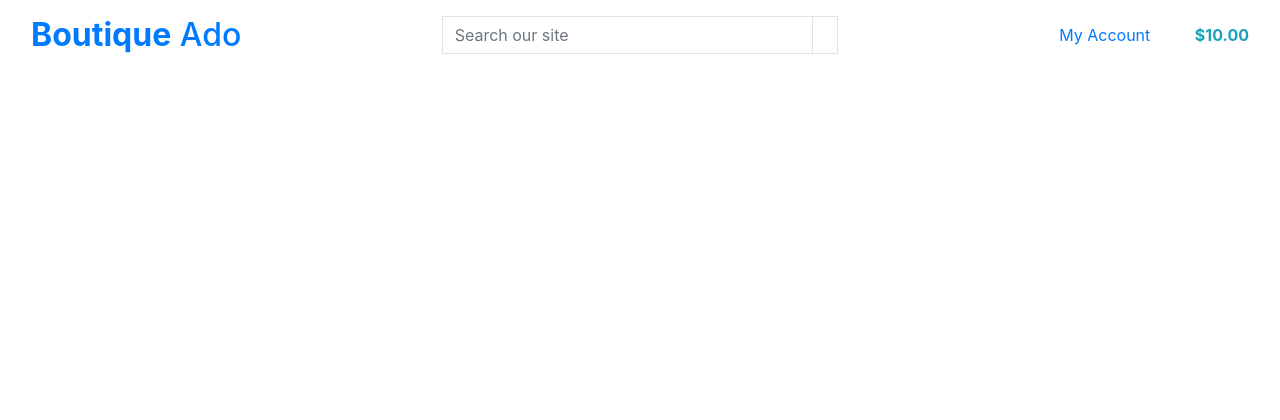
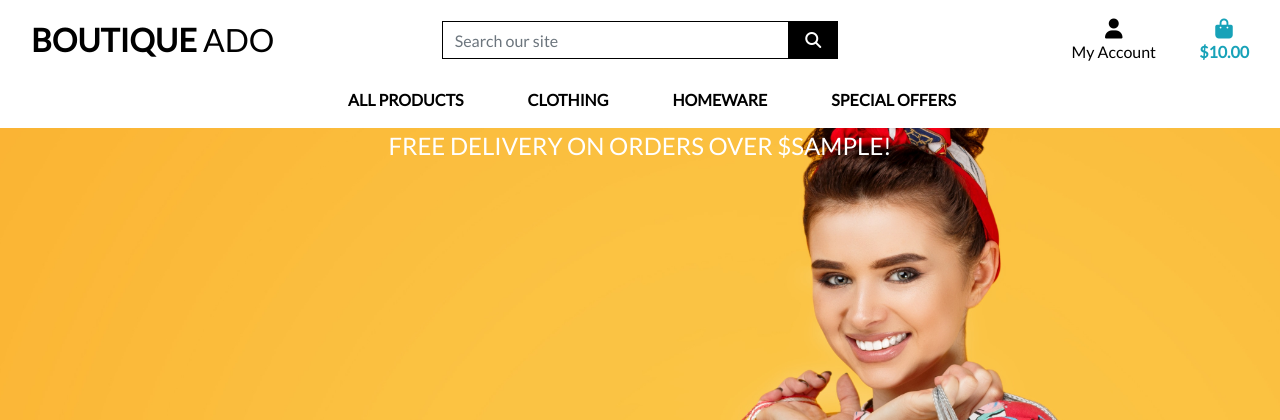
Before and after one commit to AlexeyKopchinskiy/boutique_ado_v1, a Django app: template templates/base.html in a window 1280 px wide. Shown: the top 420 px of the page. Run offline with Django 3.2, Linux system fonts and the light colour scheme; the template is opened without the code that fills it: most values are stand-ins (such as "Sample title", 1, 10 or a date in 2020); some libraries are stand-ins or nearby versions.

Commit message:
Complete homepage header and css

```diff
--- a/boutique_ado/urls.py
+++ b/boutique_ado/urls.py
@@ -16,9 +16,11 @@ Including another URLconf
 
 from django.contrib import admin
 from django.urls import path, include
+from django.conf import settings
+from django.conf.urls.static import static
 
 urlpatterns = [
     path("admin/", admin.site.urls),
-    path("accounts/", include("allauth.urls")),  # Include allauth URLs
-    path("", include("home.urls")),  # Home app URLs
-]
+    path("accounts/", include("allauth.urls")),
+    path("", include("home.urls")),
+] + static(settings.MEDIA_URL, document_root=settings.MEDIA_ROOT)
--- a/templates/base.html
+++ b/templates/base.html
@@ -17,12 +17,16 @@
   {% block corecss %}
   <link rel="stylesheet" href="https://stackpath.bootstrapcdn.com/bootstrap/4.4.1/css/bootstrap.min.css"
     integrity="sha384-Vkoo8x4CGsO3+Hhxv8T/Q5PaXtkKtu6ug5TOeNV6gBiFeWPGFN9MuhOf23Q9Ifjh" crossorigin="anonymous">
+  <link rel="stylesheet" href="https://fonts.googleapis.com/css?family=Lato&display=swap">
+  <link rel="stylesheet" href="{% static 'css/base.css' %}">
   {% endblock %}
 
   {% block extra_css %}
   {% endblock %}
 
   {% block corejs %}
+  <!-- Add your kit code -->
+  <script src="https://kit.fontawesome.com/83f5109055.js" crossorigin="anonymous"></script>
   <script src="https://cdn.jsdelivr.net/npm/jquery@3.5.1/dist/jquery.min.js"
     integrity="sha256-9/aliU8dGd2tb6OSsuzixeV4y/faTqgFtohetphbbj0=" crossorigin="anonymous"></script>
   <script src="https://cdn.jsdelivr.net/npm/popper.js@1.16.0/dist/umd/popper.min.js"
@@ -91,15 +95,30 @@
                 <div><i class="fas fa-shopping-bag fa-lg"></i></div>
                 <p class="my-0">
                   {% if grand_total %}
-                    ${{ grand_total|floatformat:2 }}
+                  ${{ grand_total|floatformat:2 }}
                   {% else %}
-                    $0.00
+                  $0.00
                   {% endif %}
                 </p>
               </div>
             </a>
           </li>
         </ul>
+      </div>
+    </div>
+    <div class="row bg-white">
+      <nav class="navbar navbar-expand-lg navbar-light w-100">
+        <button class="navbar-toggler" type="button" data-toggle="collapse" data-target="#main-nav"
+          aria-controls="main-nav" aria-expanded="false" aria-label="Toggle navigation">
+          <span class="navbar-toggler-icon"></span>
+        </button>
+        {% include 'includes/mobile-top-header.html' %}
+        {% include 'includes/main-nav.html' %}
+      </nav>
+    </div>
+    <div id="delivery-banner" class="row text-center">
+      <div class="col bg-black text-white">
+        <h4 class="logo-font my-1">Free delivery on orders over ${{ free_shipping_threshold }}!</h4>
       </div>
     </div>
   </header>
--- /dev/null
+++ b/templates/includes/main-nav.html
@@ -0,0 +1,50 @@
+<div class="collapse navbar-collapse" id="main-nav">
+    <ul class="navbar-nav w-auto mx-auto">
+        <li class="nav-item dropdown">
+            <a class="logo-font font-weight-bold nav-link text-black mr-5" href="#" id="all-products-link" data-toggle="dropdown" aria-haspopup="true" aria-expanded="false">
+                All Products
+            </a>
+            <div class="dropdown-menu border-0" aria-labelledby="all-products-link">
+                <a href="" class="dropdown-item">By Price</a>
+                <a href="" class="dropdown-item ">By Rating</a>
+                <a href="" class="dropdown-item ">By Category</a>
+                <a href="" class="dropdown-item">All Products</a>
+            </div>
+        </li>
+
+        <li class="nav-item dropdown">
+            <a class="logo-font font-weight-bold nav-link text-black mr-5" href="#" id="clothing-link" data-toggle="dropdown" aria-haspopup="true" aria-expanded="false">
+                Clothing
+            </a>
+            <div class="dropdown-menu border-0" aria-labelledby="clothing-link">
+                <a href="" class="dropdown-item">Activewear &amp; Essentials</a>
+                <a href="" class="dropdown-item">Jeans</a>
+                <a href="" class="dropdown-item">Shirts</a>
+                <a href="" class="dropdown-item">All Clothing</a>
+            </div>
+        </li>
+
+        <li class="nav-item dropdown">
+            <a class="logo-font font-weight-bold nav-link text-black mr-5" href="#" id="homeware-link" data-toggle="dropdown" aria-haspopup="true" aria-expanded="false">
+                Homeware
+            </a>
+            <div class="dropdown-menu border-0" aria-labelledby="homeware-link">
+                <a href="" class="dropdown-item">Bed &amp; Bath</a>
+                <a href="" class="dropdown-item">Kitchen &amp; Dining</a>
+                <a href="" class="dropdown-item">All Homeware</a>
+            </div>
+        </li>
+
+        <li class="nav-item dropdown">
+            <a class="logo-font font-weight-bold nav-link text-black" href="#" id="specials-link" data-toggle="dropdown" aria-haspopup="true" aria-expanded="false">
+                Special Offers
+            </a>
+            <div class="dropdown-menu border-0" aria-labelledby="specials-link">
+                <a href="" class="dropdown-item">New Arrivals</a>
+                <a href="" class="dropdown-item">Deals</a>
+                <a href="" class="dropdown-item">Clearance</a>
+                <a href="" class="dropdown-item">All Specials</a>
+            </div>
+        </li>
+    </ul>
+</div>
--- /dev/null
+++ b/templates/includes/mobile-top-header.html
@@ -0,0 +1,56 @@
+<li class="list-inline-item">
+    <a class="text-black nav-link d-block d-lg-none" href="#" id="mobile-search" data-toggle="dropdown" aria-haspopup="true" aria-expanded="false">
+        <div class="text-center">
+            <div><i class="fas fa-search fa-lg"></i></div>
+            <p class="my-0">Search</p>
+        </div>
+    </a>
+    <div class="dropdown-menu border-0 w-100 p-3 rounded-0 my-0" aria-labelledby="mobile-search">
+        <form class="form" method="GET" action="">
+            <div class="input-group w-100">
+                <input class="form-control border border-black rounded-0" type="text" name="q" placeholder="Search our site">
+                <div class="input-group-append">
+                    <button class="form-control form-control btn btn-black border border-black rounded-0" type="submit">
+                        <span class="icon">
+                            <i class="fas fa-search"></i>
+                        </span>
+                    </button>
+                </div>
+            </div>
+        </form>
+    </div>
+</li>
+<li class="list-inline-item dropdown">
+    <a class="text-black nav-link d-block d-lg-none" href="#" id="user-options" data-toggle="dropdown" aria-haspopup="true" aria-expanded="false">
+        <div class="text-center">
+            <div><i class="fas fa-user fa-lg"></i></div>
+            <p class="my-0">My Account</p>
+        </div>
+    </a>
+    <div class="dropdown-menu border-0" aria-labelledby="user-options">
+        {% if request.user.is_authenticated %}
+            {% if request.user.is_superuser %}
+                <a href="{% url 'account_logout' %}" class="dropdown-item">Product Management</a>
+            {% endif %}
+            <a href="" class="dropdown-item">My Profile</a>
+            <a href="{% url 'account_logout' %}" class="dropdown-item">Logout</a>
+        {% else %}
+            <a href="{% url 'account_signup' %}" class="dropdown-item">Register</a>
+            <a href="{% url 'account_login' %}" class="dropdown-item">Login</a>
+        {% endif %}
+    </div>
+</li>
+<li class="list-inline-item">
+    <a class="{% if grand_total %}text-primary font-weight-bold{% else %}text-black{% endif %} nav-link d-block d-lg-none" href="">
+        <div class="text-center">
+            <div><i class="fas fa-shopping-bag fa-lg"></i></div>
+            <p class="my-0">
+                {% if grand_total %}
+                    ${{ grand_total|floatformat:2 }}
+                {% else %}
+                    $0.00
+                {% endif %}
+            </p>
+        </div>
+    </a>
+</li>
```
Also changed, not shown: boutique_ado/settings.py (+13 -15 lines).
